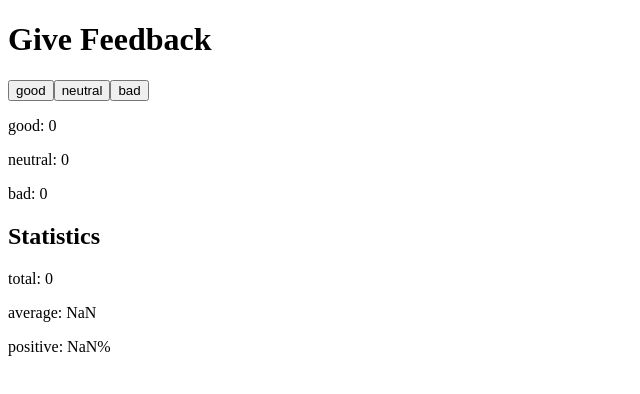
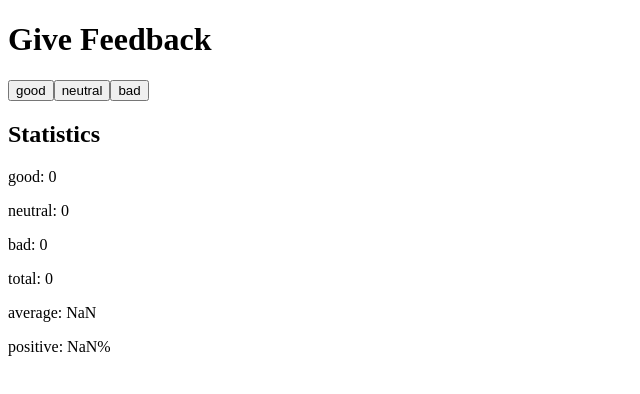
Before and after one commit to JAlblas/fullstackopen, a React (Vite) app in the folder part1/unicafe_new/: page / in a window 1280 px wide. Shown: the top 394 px of the page, without its empty margins (0-640 px from the left). Built offline with nearby package versions, Linux system fonts and the light colour scheme.

Commit message:
also adds the sums to statistics component

```diff
--- a/part1/unicafe_new/src/App.jsx
+++ b/part1/unicafe_new/src/App.jsx
@@ -9,6 +9,9 @@ const Statistics = ({ good, neutral, bad }) => {
   return (
     <div>
       <h2>Statistics</h2>
+      <p>good: {good}</p>
+      <p>neutral: {neutral}</p>
+      <p>bad: {bad}</p>
       <p>total: {total}</p>
       <p>average: {average.toFixed(2)}</p>
       <p>positive: {percentageGood.toFixed(2)}%</p>
@@ -32,9 +35,6 @@ const App = () => {
       <button onClick={handleGood}>good</button>
       <button onClick={handleNeutral}>neutral</button>
       <button onClick={handleBad}>bad</button>
-      <p>good: {good}</p>
-      <p>neutral: {neutral}</p>
-      <p>bad: {bad}</p>
       <Statistics good={good} neutral={neutral} bad={bad} />
     </div>
   )
```
